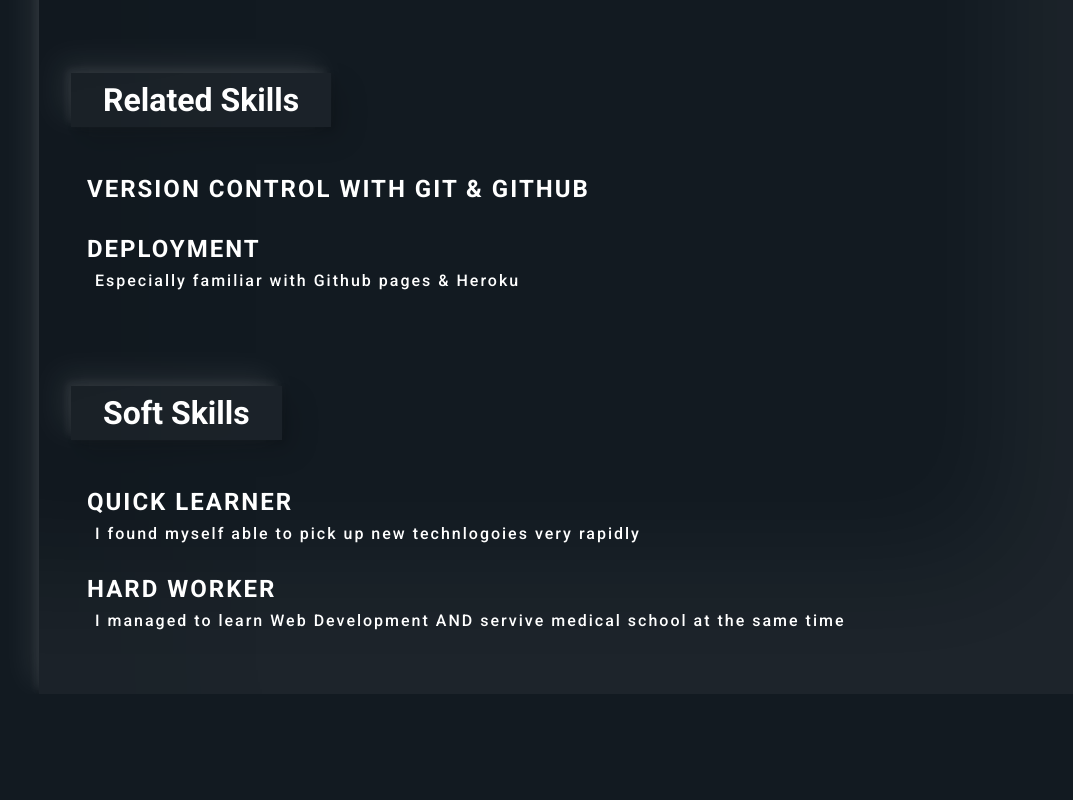
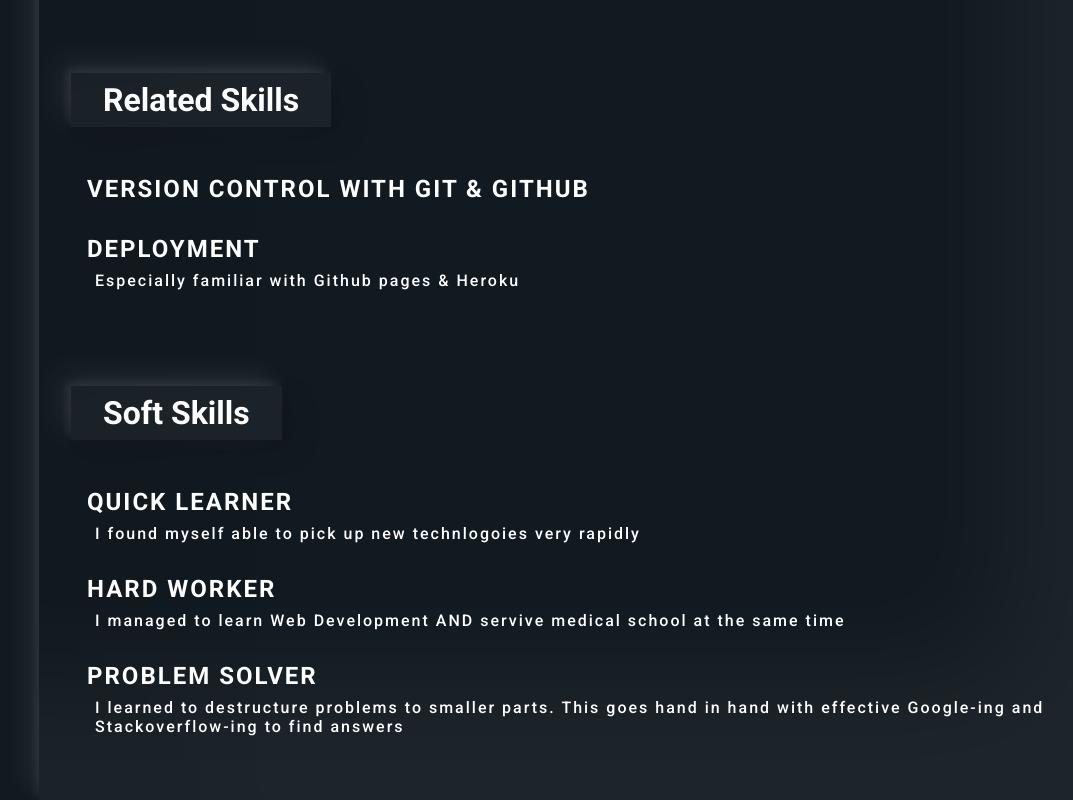
Before and after one commit to Mosaab-Emam/personal-website-source-code, a Nuxt app: page /skills in a window 1280 px wide. Shown: the part 1158-1958 px from the top of the page, without its empty margins (89-1162 px from the left). Before the commit the page ends 1852 px from the top, so only its background shows below. Built offline with nearby package versions, Linux system fonts and the light colour scheme.

Commit message:
Skill Addition

```diff
--- a/pages/skills.vue
+++ b/pages/skills.vue
@@ -102,6 +102,11 @@ export default {
           header: "Hard worker",
           clarification:
             "I managed to learn Web Development AND servive medical school at the same time"
+        },
+        {
+          header: "Problem solver",
+          clarification:
+            "I learned to destructure problems to smaller parts. This goes hand in hand with effective Google-ing and Stackoverflow-ing to find answers"
         }
       ]
     }
```
